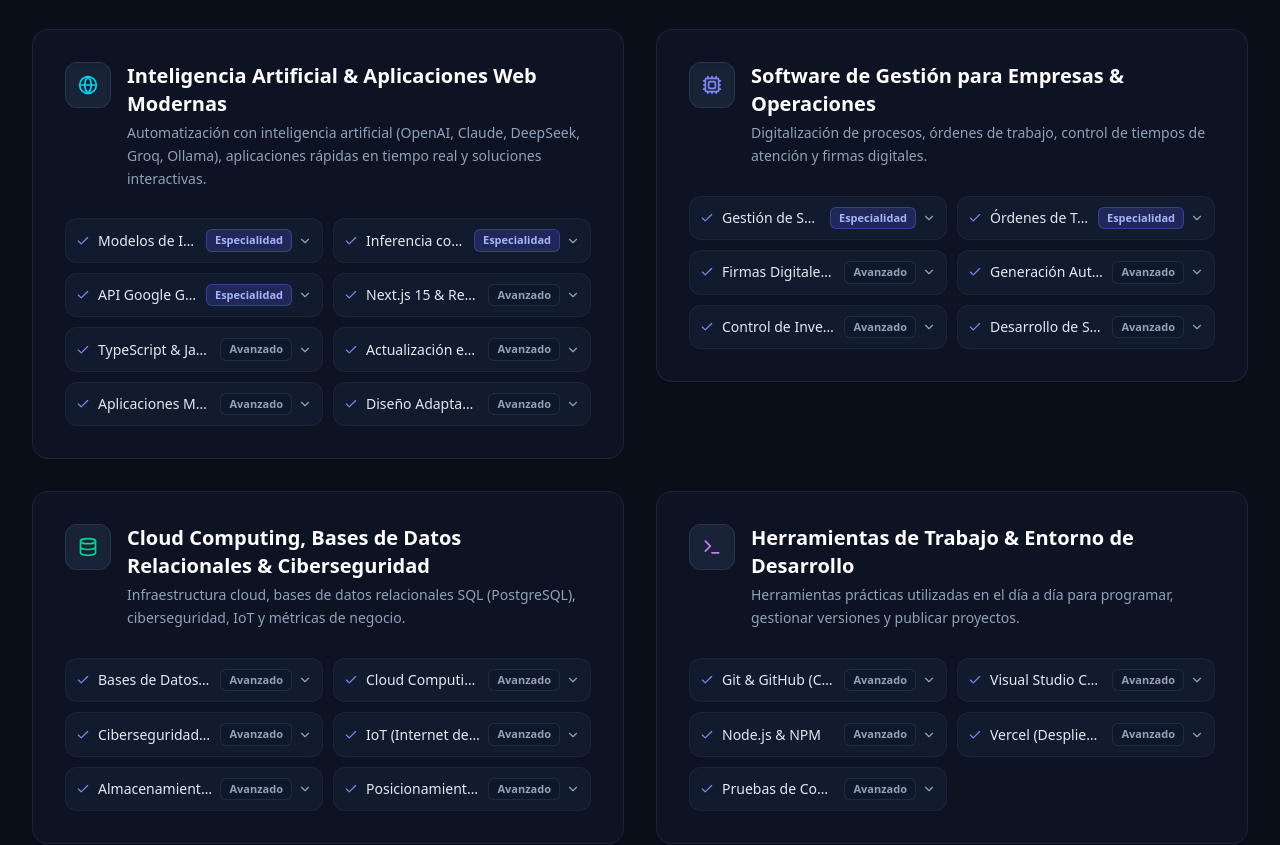
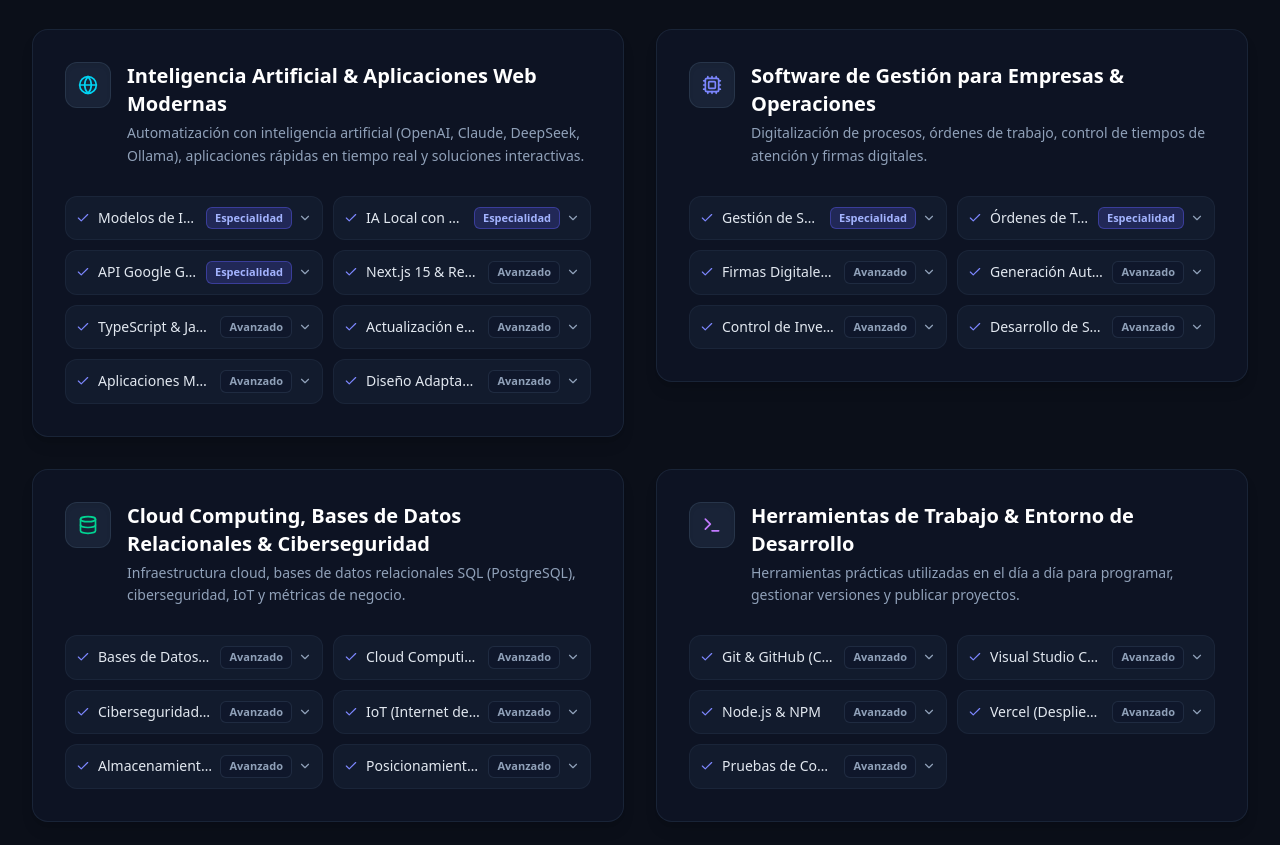
Before and after one commit to Tino0rcg/Portafolio-Ramiro-Contreras, a React (Vite) app: page / in a window 1280 px wide. Shown: the part 2640-3485 px from the top of the page. Built offline with nearby package versions, Linux system fonts and the light colour scheme.

Commit message:
fix: remover menciones a Groq y actualizar habilidad a IA Local con Ollama

```diff
--- a/src/data/portfolioData.ts
+++ b/src/data/portfolioData.ts
@@ -225,7 +225,7 @@ export const projectsData: Project[] = [
 export const skillsData: SkillGroup[] = [
   {
     category: 'Inteligencia Artificial & Aplicaciones Web Modernas',
-    description: 'Automatización con inteligencia artificial (OpenAI, Claude, DeepSeek, Groq, Ollama), aplicaciones rápidas en tiempo real y soluciones interactivas.',
+    description: 'Automatización con inteligencia artificial (OpenAI, Claude, DeepSeek, Ollama), aplicaciones rápidas en tiempo real y soluciones interactivas.',
     skills: [
       {
         name: 'Modelos de IA: OpenAI, Claude (Anthropic) & DeepSeek',
@@ -233,9 +233,9 @@ export const skillsData: SkillGroup[] = [
         detail: 'Integración de modelos LLM para procesamiento de lenguaje natural, clasificación automática de solicitudes y generación de respuestas.'
       },
       {
-        name: 'Inferencia con Groq & IA Local con Ollama',
+        name: 'IA Local con Ollama & Modelos Privados',
         level: 'Especialidad',
-        detail: 'Ejecución y despliegue privado de modelos de IA en servidores locales con Ollama y aceleración de inferencia con hardware Groq LPU.'
+        detail: 'Ejecución y despliegue privado de modelos de IA de código abierto en servidores locales y entornos protegidos con Ollama.'
       },
       {
         name: 'API Google Gemini & Automatización con IA',
@@ -394,7 +394,7 @@ export const competenciasData: ProfessionalCompetency[] = [
   {
     title: 'Datos, Automatización e Inteligencia Artificial',
     items: [
-      'Modelos y Ecosistema de IA: OpenAI (GPT), Claude (Anthropic), DeepSeek, Groq y Ollama (IA local)',
+      'Modelos y Ecosistema de IA: OpenAI (GPT), Claude (Anthropic), DeepSeek y Ollama (IA local)',
       'Integración de herramientas de IA aplicada a procesos de negocio',
       'Automatización de flujos de trabajo e integración de servicios',
       'Análisis y estructuración de datos para toma de decisiones',
```
